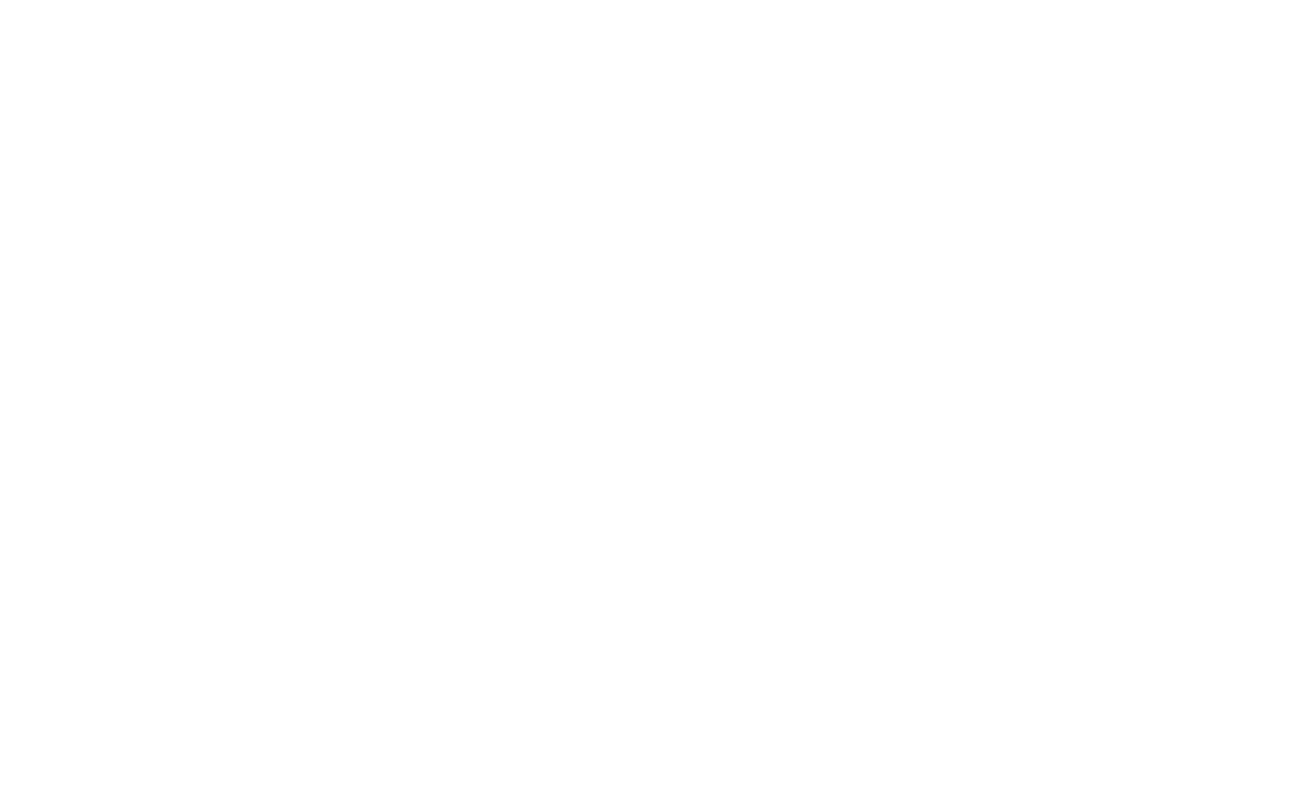
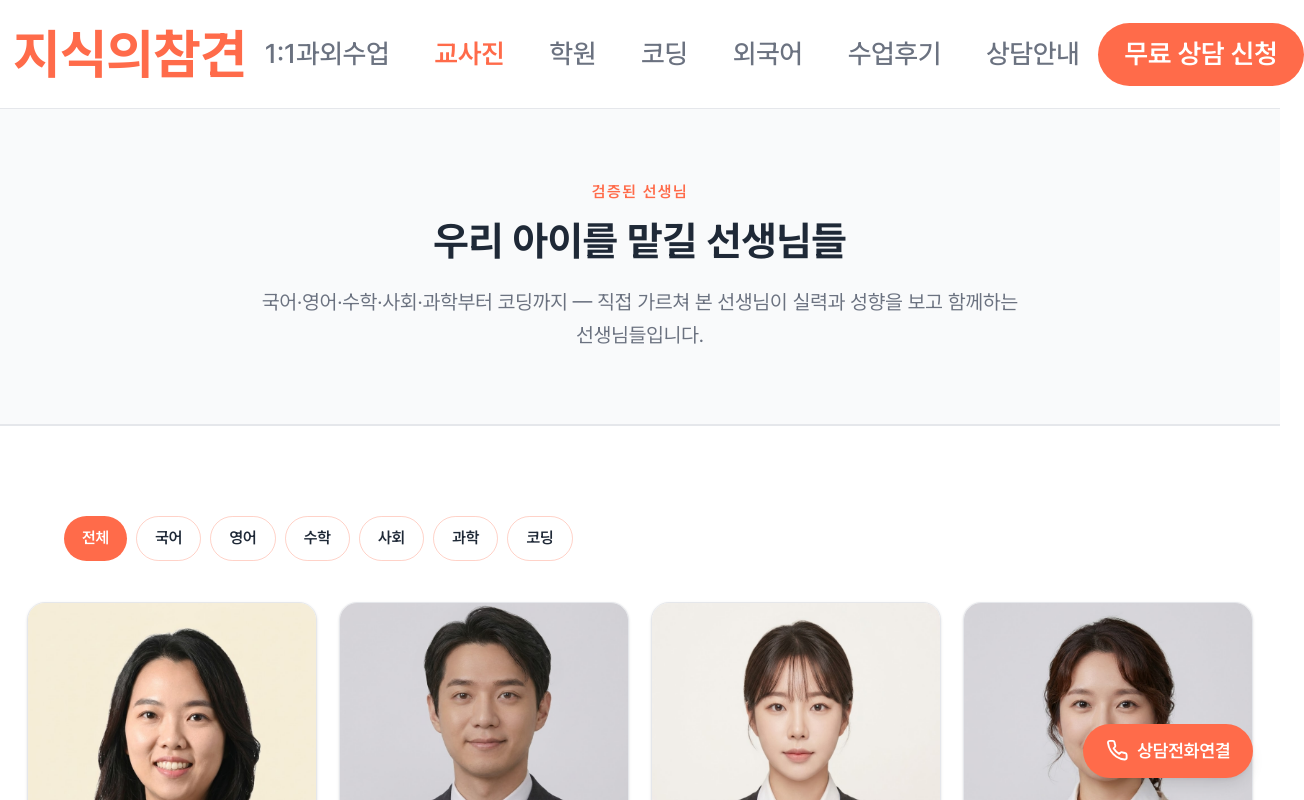
Before and after one commit to ghlfyd12/GwaePick, a Next.js app: page /teachers in a window 1280 px wide. Before the commit this address had no page. Shown: the top 800 px of the page, 1304 px wide, since content can reach past the window. Built offline with nearby package versions, Linux system fonts and the light colour scheme.

Commit message:
교사진메뉴생성

```diff
--- a/src/app/page.tsx
+++ b/src/app/page.tsx
@@ -4,7 +4,6 @@ import Curriculum from "@/components/sections/Curriculum";
 import WhyUs from "@/components/sections/WhyUs";
 import TeacherIntro from "@/components/sections/TeacherIntro";
 import Teachers from "@/components/sections/Teachers";
-import TeacherPool from "@/components/TeacherPool";
 import { site } from "@/data/site";
 
 /*
@@ -43,9 +42,6 @@ export default function Home() {
         <p className="text-muted">다음 작업에서 구현</p>
       </section>
 
-      {/* 소속 선생님 소개 (실제 44명 + 과목 필터) — 후기와 상담 폼 사이 */}
-      <TeacherPool />
-
       {/* 무료 상담 신청 폼 — 모든 CTA 의 앵커 목적지(#consult) */}
       <section
         id="consult"
--- /dev/null
+++ b/src/app/teachers/page.tsx
@@ -0,0 +1,53 @@
+import type { Metadata } from "next";
+import TeacherPool from "@/components/TeacherPool";
+import { site } from "@/data/site";
+
+/*
+ * 교사진 서브페이지 — /teachers
+ *
+ * 메인 랜딩에 있던 "검증된 선생님 / 우리 아이를 맡길 선생님들" 전체 그리드를 이 페이지로 이전.
+ * 페이지 상단에 h1 헤더(페이지당 1개)를 두고, 그 아래 <TeacherPool withHeader={false} /> 로
+ * 과목 필터 + 더보기 그리드를 렌더한다. 헤더/푸터/플로팅 CTA 는 루트 layout 에서 상속.
+ */
+
+const TITLE = "교사진";
+const DESCRIPTION =
+  "지식의참견과 함께하는 검증된 선생님 44명 — 국어·영어·수학·사회·과학·코딩 1:1 과외.";
+
+export const metadata: Metadata = {
+  // 루트 layout 의 title.template(%s | 지식의참견) 적용 → "교사진 | 지식의참견"
+  title: TITLE,
+  description: DESCRIPTION,
+  alternates: { canonical: "/teachers" },
+  openGraph: {
+    title: `${TITLE} | ${site.name}`,
+    description: DESCRIPTION,
+    url: "/teachers",
+    type: "website",
+    locale: "ko_KR",
+    siteName: site.name,
+  },
+};
+
+export default function TeachersPage() {
+  return (
+    <>
+      {/* 페이지 헤더 — 유일한 h1 */}
+      <section className="border-b border-line bg-surface px-4 py-14 text-center sm:px-6 sm:py-16">
+        <p className="text-sm font-semibold uppercase tracking-widest text-accent">
+          검증된 선생님
+        </p>
+        <h1 className="mx-auto mt-2 max-w-3xl text-3xl font-bold leading-snug text-ink sm:text-4xl">
+          우리 아이를 맡길 선생님들
+        </h1>
+        <p className="mx-auto mt-4 max-w-2xl text-base leading-relaxed text-muted sm:text-lg">
+          국어·영어·수학·사회·과학부터 코딩까지 — 직접 가르쳐 본 선생님이 실력과
+          성향을 보고 함께하는 선생님들입니다.
+        </p>
+      </section>
+
+      {/* 과목 필터 + 카드 그리드 + 더보기 (헤더는 위에서 별도로 노출하므로 숨김) */}
+      <TeacherPool withHeader={false} />
+    </>
+  );
+}
--- a/src/components/TeacherPool.tsx
+++ b/src/components/TeacherPool.tsx
@@ -27,7 +27,12 @@ const FILTERS: ("전체" | Subject)[] = [
   "코딩",
 ];
 
-export default function TeacherPool() {
+export default function TeacherPool({
+  withHeader = true,
+}: {
+  /** 섹션 자체 헤더(eyebrow·제목·설명) 노출 여부. /teachers 처럼 페이지에 h1 을 따로 둘 땐 false. */
+  withHeader?: boolean;
+}) {
   const [active, setActive] = useState<"전체" | Subject>("전체");
   const [expanded, setExpanded] = useState(false);
 
@@ -45,10 +50,12 @@ export default function TeacherPool() {
   return (
     <section
       id="teacher-pool"
-      aria-labelledby="teacher-pool-heading"
+      aria-labelledby={withHeader ? "teacher-pool-heading" : undefined}
+      aria-label={withHeader ? undefined : "소속 선생님 목록"}
       className="border-t border-line bg-white px-4 py-16 sm:px-6 sm:py-20"
     >
-      {/* 헤더 */}
+      {/* 헤더 — 페이지(/teachers)에서 h1 을 따로 둘 땐 withHeader={false} 로 숨긴다. */}
+      {withHeader && (
         <div className="mx-auto max-w-3xl text-center">
           <p className="text-sm font-semibold uppercase tracking-widest text-accent">
             검증된 선생님
@@ -64,9 +71,10 @@ export default function TeacherPool() {
             성향을 보고 함께하는 선생님들입니다.
           </p>
         </div>
+      )}
 
       {/* 과목 필터 칩 — 넘치면 가로 스크롤(스크롤바 숨김) */}
-      <div className="mx-auto mt-8 max-w-5xl">
+      <div className={`mx-auto max-w-5xl ${withHeader ? "mt-8" : ""}`}>
         <ul className="flex gap-2 overflow-x-auto pb-1 [-ms-overflow-style:none] [scrollbar-width:none] [&::-webkit-scrollbar]:hidden">
           {FILTERS.map((f) => {
             const selected = active === f;
--- a/src/components/layout/Header.tsx
+++ b/src/components/layout/Header.tsx
@@ -2,6 +2,7 @@
 
 import { useState } from "react";
 import Link from "next/link";
+import { usePathname } from "next/navigation";
 import CTAButton from "@/components/ui/CTAButton";
 import { site } from "@/data/site";
 
@@ -15,6 +16,11 @@ import { site } from "@/data/site";
  */
 export default function Header() {
   const [open, setOpen] = useState(false);
+  const pathname = usePathname();
+
+  // 라우트형 메뉴(/teachers 등)는 현재 경로와 일치하면 active(주황 강조).
+  const isActive = (href: string) =>
+    href.startsWith("/") && !href.includes("#") && pathname === href;
 
   return (
     <header className="sticky top-0 z-40 w-full border-b border-line bg-white/95 backdrop-blur-sm">
@@ -37,7 +43,12 @@ export default function Header() {
             <Link
               key={item.href}
               href={item.href}
-              className="whitespace-nowrap text-base font-medium text-muted transition-colors hover:text-ink lg:text-xl xl:text-2xl"
+              aria-current={isActive(item.href) ? "page" : undefined}
+              className={`whitespace-nowrap text-base font-medium transition-colors lg:text-xl xl:text-2xl ${
+                isActive(item.href)
+                  ? "font-semibold text-accent"
+                  : "text-muted hover:text-ink"
+              }`}
             >
               {item.label}
             </Link>
@@ -110,7 +121,12 @@ export default function Header() {
                 <Link
                   href={item.href}
                   onClick={() => setOpen(false)}
-                  className="block rounded-lg px-2 py-3 text-base font-medium text-ink transition-colors hover:bg-surface-alt"
+                  aria-current={isActive(item.href) ? "page" : undefined}
+                  className={`block rounded-lg px-2 py-3 text-base font-medium transition-colors hover:bg-surface-alt ${
+                    isActive(item.href)
+                      ? "font-semibold text-accent"
+                      : "text-ink"
+                  }`}
                 >
                   {item.label}
                 </Link>
--- a/src/data/site.ts
+++ b/src/data/site.ts
@@ -45,6 +45,7 @@ export const site = {
    */
   nav: [
     { label: "1:1과외수업", href: "/#tutoring" },
+    { label: "교사진", href: "/teachers" },
     { label: "학원", href: "/#academy" },
     { label: "코딩", href: "/#coding" },
     { label: "외국어", href: "/#language" },
```
Lines whose indentation alone changed are shown as unchanged.
